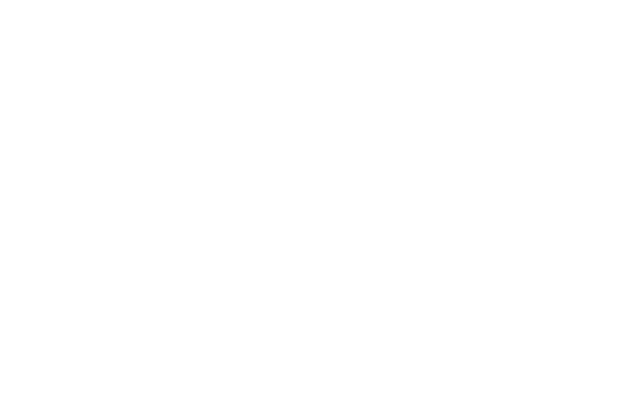
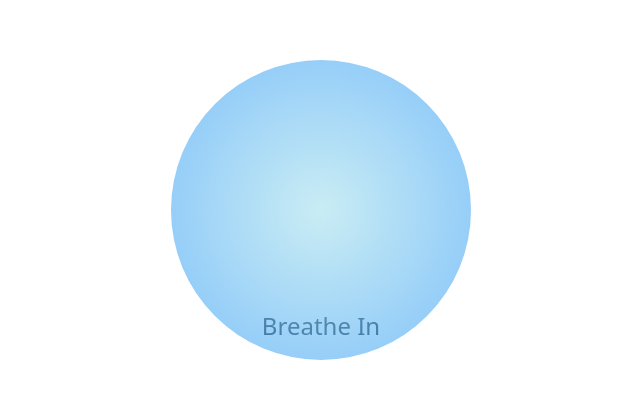
Before and after one commit to snehuha/chatbot, a React (Vite) app in the folder client/: page /pause in a window 1280 px wide. Before the commit this address had no page. Shown: the part 174-572 px from the top of the page, without its empty margins (319-959 px from the left). Built offline with nearby package versions, Linux system fonts and the light colour scheme; a web font is replaced by a local one.

Commit message:
pause page

```diff
--- a/client/src/App.jsx
+++ b/client/src/App.jsx
@@ -4,6 +4,7 @@
 const Home = lazy(() => import("./pages/Home"));
 const Journal = lazy(() => import("./pages/Journal"));
 const Talk = lazy(() => import("./pages/Talk"));
+const Pause = lazy(() => import("./pages/Pause"));
 
 function App() {
   return (
@@ -13,6 +14,7 @@
           <Route path="/" element={<Home />} />
           <Route path="/talk" element={<Talk />} />
           <Route path="/journal" element={<Journal />} />
+          <Route path="/pause" element={<Pause/>}/>
         </Routes>
       </Suspense>
     </Router>
```
